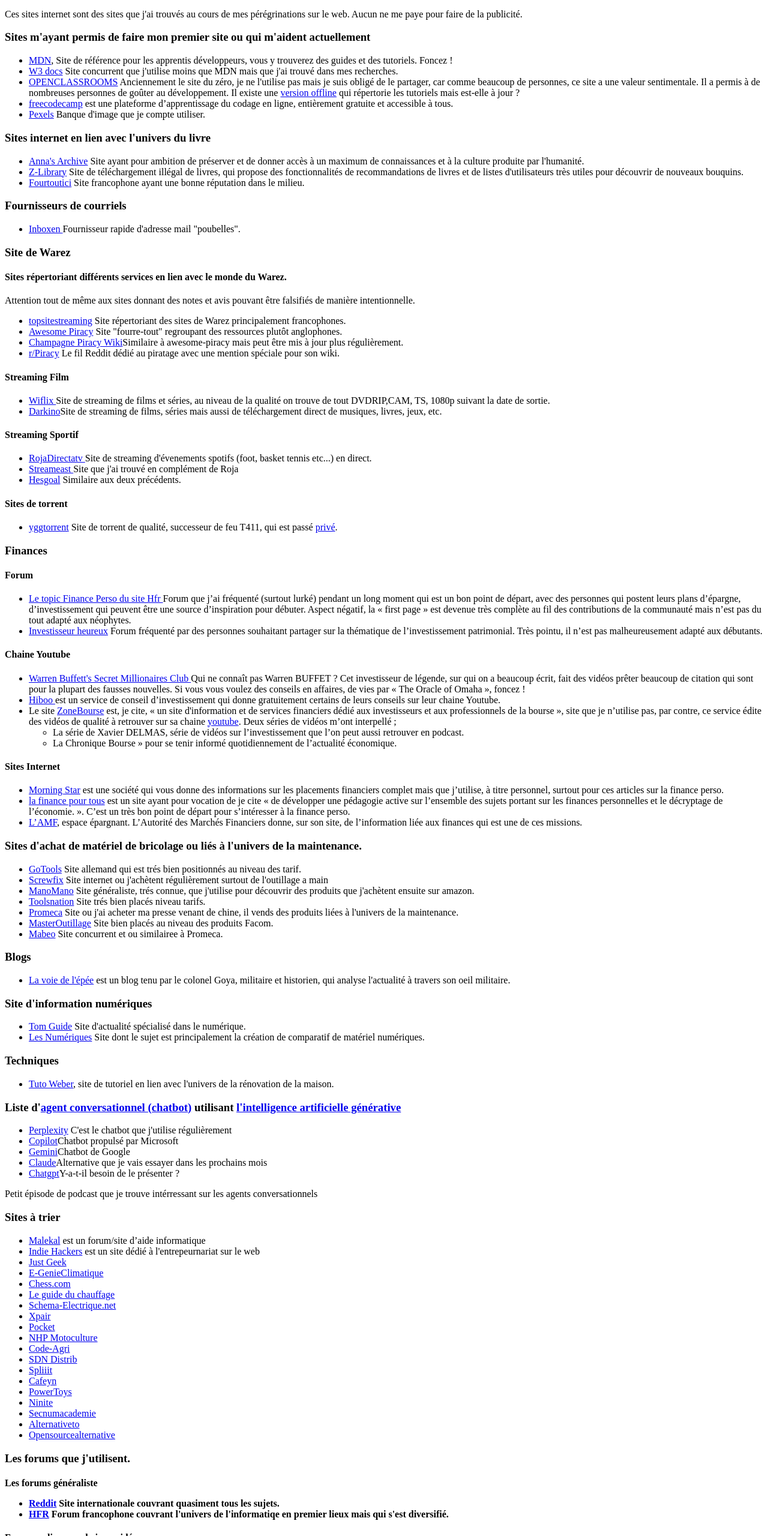
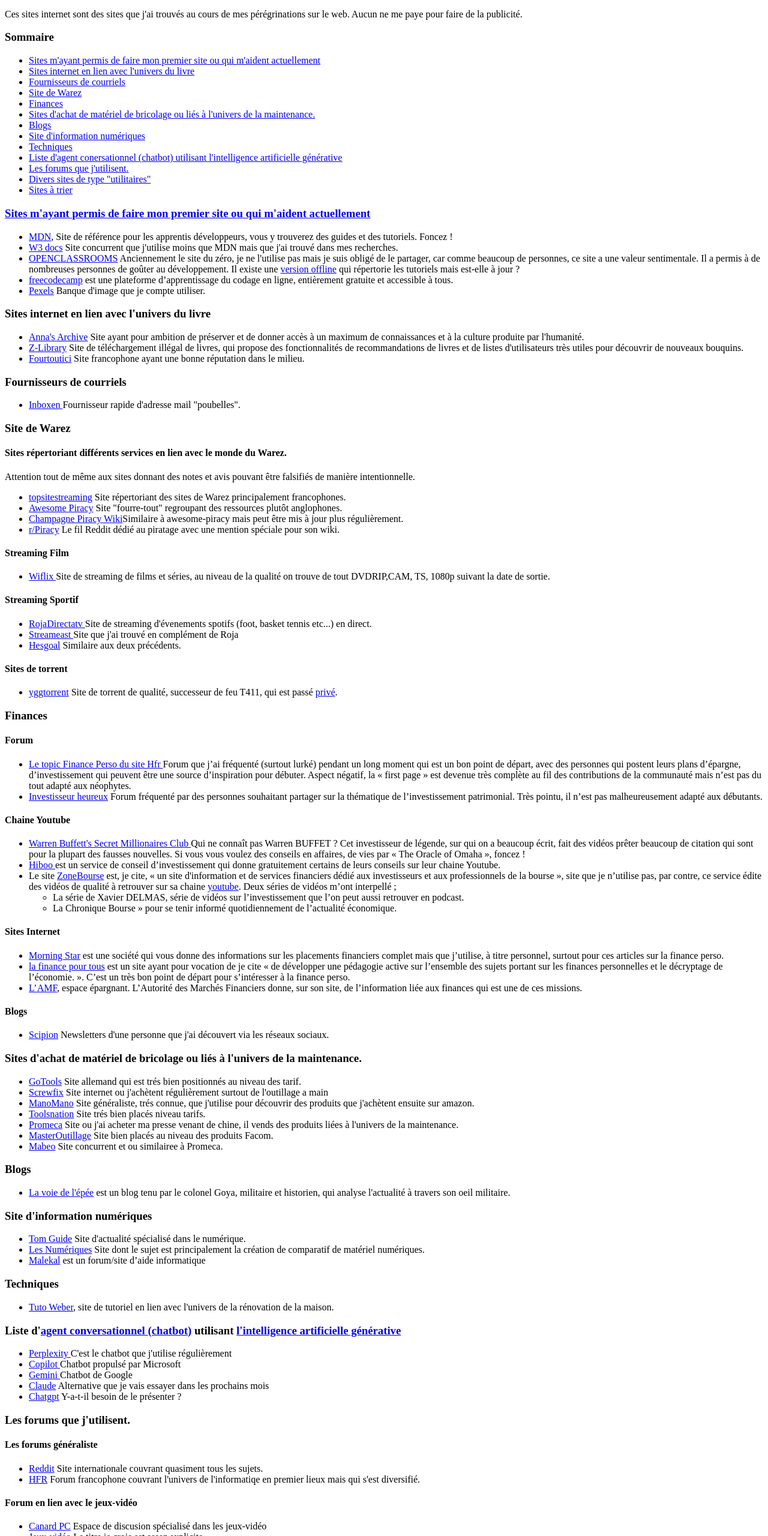
Before and after one commit to khuzdrix/khuzd, a plain HTML site: page html/services.html in a window 1280 px wide. Shown: the part 240-2800 px from the top of the page at 60% size. Drawn offline with Linux system fonts and the light colour scheme.

Commit message:
MaJ services.html
MaJ services.html

Ajout de divers liens.
Correction diverses.

```diff
--- a/html/services.html
+++ b/html/services.html
@@ -33,14 +33,38 @@
 
     <main>
 
+        <section id="introduction_service">
             <article>
                 <h2>Mes services et sites internet favoris</h2>
                 <p>
                 Ces sites internet sont des sites que j'ai trouvés au cours de mes pérégrinations sur le web. Aucun ne me paye pour faire de la publicité.
                 </p>
             </article>
+        </section>
 
-        <article>
+        <section id="sommaire">
+
+            <h3>Sommaire</h3>
+            <ul>
+                <li><a href="#site_aide_creation">Sites m'ayant permis de faire mon premier site ou qui m'aident actuellement</a></li>
+                <li><a href="#site_livre">Sites internet en lien avec l'univers du livre</a></li>
+                <li><a href="#site_fournisseurs_courriels">Fournisseurs de courriels</a></li>
+                <li><a href="#site_warez">Site de Warez</a></li>
+                <li><a href="#site_finance">Finances</a></li>
+                <li><a href="#site_brico">Sites d'achat de matériel de bricolage ou liés à l'univers de la maintenance.</a></li>
+                <li><a href="#blogs">Blogs</a></li>
+                <li><a href="#site_info_num">Site d'information numériques</a></li>
+                <li><a href="#site_technique">Techniques</a></li>
+                <li><a href="#site_agent_conversationnel">Liste d'agent conersationnel (chatbot) utilisant l'intelligence artificielle générative</a></li>
+                <li><a href="#site_forum">Les forums que j'utilisent.</a></li>
+                <li><a href="#site_utilitaire">Divers sites de type "utilitaires"</a></li>
+                <li><a href="#site_à_trier">Sites à trier</a</li>
+            </ul>
+        </section>
+
+        <section id="corps_service">
+
+            <article id="site_aide_creation">
                 <h3>Sites m'ayant permis de faire mon premier site ou qui m'aident actuellement</h3>
             <ul>
                 <li><a target="_blank" href="https://developer.mozilla.org">MDN</a>, Site de référence pour les apprentis développeurs, vous y trouverez des guides et des tutoriels. Foncez !</li>
@@ -50,7 +74,8 @@
                 <li><a href="https://www.pexels.com/fr-fr/" target="_blank">Pexels</a> Banque d'image que je compte utiliser.</li>
             </ul>
             </article>
-        <article>
+
+            <article id="site_livre">
                 <h3>Sites internet en lien avec l'univers du livre</h3>
                 <ul>
                     <li><a target="_blank" href="https://annas-archive.org/">Anna's Archive</a> Site ayant pour ambition de préserver et de donner accès à un maximum de connaissances et à la culture produite par l'humanité.</li>
@@ -58,13 +83,15 @@
                     <li><a target="_blank" href="https://fourtoutici.click/">Fourtoutici</a> Site francophone ayant une bonne réputation dans le milieu.</li>
                 </ul>
             </article>
-        <article>
+
+            <article id="site_fournisseurs_courriels">
                 <h3>Fournisseurs de courriels </h3>
                 <ul>
                     <li><a target="_blank" href="https://inboxen.org/">Inboxen </a>Fournisseur rapide d'adresse mail "poubelles".</li>
                 </ul>
             </article>
-        <article>
+
+            <article id="site_warez">
                 <h3>Site de Warez</h3>
 
                 <section>
@@ -84,7 +111,6 @@
                     <h4>Streaming Film</h4>
                 <ul>
                     <li><a target="_blank" href="https://wiflix.promo/">Wiflix </a>Site de streaming de films et séries, au niveau de la qualité on trouve de tout DVDRIP,CAM, TS, 1080p suivant la date de sortie. </li>
-                <li><a href="https://catalogue.darkino6.top/" target="_blank">Darkino</a>Site de streaming de films, séries mais aussi de téléchargement direct de musiques, livres, jeux, etc. </li>
 
                 </ul>
                 </section>
@@ -109,7 +135,7 @@
 
             </article>
 
-        <article>
+            <article id="site_finance">
 
                 <h3>Finances</h3>
 
@@ -122,7 +148,9 @@
                     </ul>
                 </section>
                 <section>
+
                     <h4>Chaine Youtube</h4>
+
                     <p>
                         <ul>
                             <li><a target="_blank" href="https://www.youtube.com/@SecretMillionairesClub">Warren Buffett's Secret Millionaires Club </a>Qui ne connaît pas Warren BUFFET ? Cet investisseur de légende, sur qui on a beaucoup écrit, fait des vidéos prêter beaucoup de citation qui sont pour la plupart des fausses nouvelles. Si vous vous voulez des conseils en affaires, de vies par « The Oracle of Omaha », foncez !</li>
@@ -136,6 +164,7 @@
                         </ul>
                     </p>
                 </section>
+
                 <section>
                     <h4>Sites Internet</h4>
                     <p>
@@ -147,8 +176,16 @@
                         </ul>
                     </p>
                 </section>
+
+                <section>
+                    <h4>Blogs</h4>
+                    <ul>
+                        <li><a href="https://scipion8.substack.com/" target="_blank">Scipion</a> Newsletters d'une personne que j'ai découvert via les réseaux sociaux.</li>
+                    </ul>
+                </section>
             </article>
-        <article>
+
+            <article id="site_brico">
                 <h3>Sites d'achat de matériel de bricolage ou liés à l'univers de la maintenance.</h3>
                 <ul>
                     <li><a target="_blank" href="https://www.gotools.de/">GoTools</a> Site allemand qui est trés bien positionnés au niveau des tarif. </li>
@@ -160,69 +197,47 @@
                     <li><a href="https://www.mabeo-industries.com/" target="_blank">Mabeo</a> Site concurrent et ou similairee à Promeca.</li>
                 </ul>
             </article>
-        <article>
+
+            <article id="blogs">
                 <h3>Blogs</h3>
                 <ul>
                     <li><a target="_blank" href="https://lavoiedelepee.blogspot.com/"> La voie de l'épée</a> est un blog tenu par le colonel Goya, militaire et historien, qui analyse l'actualité à travers son oeil militaire.</li>
                 </ul>
             </article>
 
-        <article>
+            <article id="site_info_num">
                 <h3>Site d'information numériques</h3>
                 <ul>
                     <li><a href="https://www.tomsguide.fr/" target="_blank">Tom Guide</a> Site d'actualité spécialisé dans le numérique.</li>
                     <li><a href="https://www.lesnumeriques.com/" target="_blank">Les Numériques</a> Site dont le sujet est principalement la création de comparatif de matériel numériques.</li>
+                    <li><a href="https://www.malekal.com/" target="_blank">Malekal</a> est un forum/site d’aide informatique </li>
                 </ul>
             </article>
 
-        <article>
+            <article id="site_technique">
                 <h3>Techniques</h3>
                 <ul>
                     <li><a href="https://www.fr.weber/tuto/tuto-weber" target="_blank">Tuto Weber</a>, site de tutoriel en lien avec l'univers de la rénovation de la maison.</li>
                 </ul>
             </article>
-        <article>
+
+            <article id="site_agent_conversationnel">
                 <h3>Liste d'<a href="https://fr.wikipedia.org/wiki/Chatbot" target="_blank">agent conversationnel (chatbot)</a> utilisant <a href="https://fr.wikipedia.org/wiki/Intelligence_artificielle_g%C3%A9n%C3%A9rative" target="_blank">l'intelligence artificielle générative</a></h3>
                 <ul>
-                <li><a href="https://www.perplexity.ai" target="_blank" >Perplexity</a> C'est le chatbot que j'utilise régulièrement</li>
-                <li><a href="https://copilot.microsoft.com/" target="_blank" >Copilot</a>Chatbot propulsé par Microsoft</li>
-                <li><a href="https://gemini.google.com/app" target="_blank">Gemini</a>Chatbot de Google</li>
-                <li><a href="https://claude.ai/" target="_blank" >Claude</a>Alternative que je vais essayer dans les prochains mois</li>
-                <li><a href="https://chatgpt.com/" target="_blank">Chatgpt</a>Y-a-t-il besoin de le présenter ?</li>
+                    <li><a href="https://www.perplexity.ai" target="_blank" >Perplexity </a> C'est le chatbot que j'utilise régulièrement</li>
+                    <li><a href="https://copilot.microsoft.com/" target="_blank" >Copilot </a>Chatbot propulsé par Microsoft</li>
+                    <li><a href="https://gemini.google.com/app" target="_blank">Gemini </a>Chatbot de Google</li>
+                    <li><a href="https://claude.ai/" target="_blank" >Claude</a> Alternative que je vais essayer dans les prochains mois</li>
+                    <li><a href="https://chatgpt.com/" target="_blank">Chatgpt</a> Y-a-t-il besoin de le présenter ?</li>
                 </ul>
-            <p>Petit épisode de podcast que je trouve intérressant sur les agents conversationnels </p>
             </article>
 
+            <article id="site_forum">
 
                 <article>
-            <h3>Sites à trier</h3>
-            <ul>
-                <li><a href="https://www.malekal.com/" target="_blank">Malekal</a> est un forum/site d’aide informatique </li>
-                <li><a href="https://www.indiehackers.com/" target="_blank">Indie Hackers</a> est un site dédié à l'entrepeurnariat sur le web</li>
-                <li><a href="https://www.justgeek.fr/">Just Geek</a></li>
-                <li><a href="https://www.e-genieclimatique.com/" target="_blank">E-GenieClimatique </a></li>
-                <li><a href="https://www.chess.com/fr" target="_blank">Chess.com </a></li>
-                <li><a href="https://www.leguideduchauffage.com/" target="_blank">Le guide du chauffage</a></li>
-                <li><a href="https://schema-electrique.net/" target="_blank">Schema-Electrique.net</a></li>
-                <li><a href="https://www.xpair.com/" target="_blank">Xpair </a></li>
-                <li><a href="https://getpocket.com/about" target="_blank">Pocket</a></li>
-                <li><a href="https://www.nhp-motoculture.fr/" target="_blank">NHP Motoculture</a></li>
-                <li><a href="https://code-agri.fr/" target="_blank">Code-Agri</a></li>
-                <li><a href="https://sdn-distrib.com/" target="_blank">SDN Distrib</a></li>
-                <li><a href="https://www.spliiit.com/fr" target="_blank">Spliiit</a></li>
-                <li><a href="https://www.cafeyn.co/fr/offers?return=homepage" target="_blank">Cafeyn</a></li>
-                <li><a href="https://learn.microsoft.com/fr-fr/windows/powertoys/" target="_blank">PowerToys</a></li>
-                <li><a href="https://ninite.com/" target="_blank">Ninite</a></li>
-                <li><a href="https://secnumacademie.gouv.fr/" target="_blank">Secnumacademie</a></li>
-                <li><a href="https://alternativeto.net/">Alternativeto</a></li>
-                <li><a href="https://www.opensourcealternative.to/" target="_blank">Opensourcealternative</a></li>
 
-            </ul>
-        </article>
-        <article>
-            <article>
                     <h3>Les forums que j'utilisent.</h3>
-                <h4>Les forums généraliste</h>
+                    <h4>Les forums généraliste</h4>
                     <p>
                         <ul>
                             <li><a href="https://www.reddit.com/" target="_blank">Reddit</a> Site internationale couvrant quasiment tous les sujets.</li>
@@ -248,20 +263,56 @@
                         </ul>
                     </p>
                 </article>
+            </article>
 
-<!--
-  <li> est un site spécialisé dans les équipements et les pièces pour les machines de motoculture (tondeuses, tronçonneuses, etc.).</li>
-                <li> propose des informations et des ressources pour les professionnels de l’agriculture, notamment des codes et des réglementations.</li>
-                <li> propose des solutions de motorisation électrique pour les industries. Ils fournissent des moteurs monophasés et triphasés, des courroies, des poulies, des chaînes, des pignons, des roulements et des paliers. Leur objectif est de répondre aux besoins des professionnels en matière d’équipements de qualité1.</li>
-                <li> vous permet de partager et de réduire le prix de vos abonnements en toute sécurité. Vous pouvez partager vos frais d’abonnement avec d’autres utilisateurs, ce qui vous permet de diviser le coût. Ils offrent un large éventail de services, notamment Netflix, Spotify, Disney+, YouTube Premium, Nord VPN et Crunchyroll2.</li>
-                <li> est un abonnement aux magazines en ligne. Ils proposent plus de 2 500 titres de presse, couvrant les actualités, la politique, le sport, la culture et bien plus encore. Vous pouvez profiter de la lecture intelligente sur leur Smart Reader® ou lire comme si le journal était entre vos mains3.</li>
-                <li> est un ensemble d’utilitaires pour personnaliser Windows. Il comprend des outils tels que ColorPicker, FancyZones, File Explorer Extensions, Image Resizer, Keyboard Manager, PowerRename, PowerToysRun et bien d’autres4.</li>
-                <li> Service proposant un utilitaire permettant de télécharger et mettre à jours des programmes windows rapidement en seul fois. Trés utile surtout lors de la réinsatallation d'un ordinateur. </li>
-                <li>, est un site réalisé pas les experts de l’ANSSI qui propose un MOOC sur la xécurité informatique.</li>
-                <li> est un site internet permettant principalement de trouver une alternative à un logiciel ou service web que vous utilisez.</li>
-                <li> est un répertoire qui recense plus de 500 alternatives open source à des produits logiciels propriétaires populaires. Il couvre une variété de catégories, notamment l’analyse, l’automatisation, le stockage en nuage, la gestion de contenu, la base de données, le développement, la visualisation, la sécurité et bien plus encore. Chaque alternative est accompagnée d’une description, de détails sur la licence et des informations sur les langages de programmation pris en charge. Vous pouvez filtrer les alternatives par catégorie, licence, nombre d’étoiles et date d’ajout. C’est un excellent outil pour découvrir des solutions open source gratuites ! </li>
+            <article id="site_utilitaire">
+                <h3> Divers sites de type "utilitaires"</h3>
+                <ul>
+                    <li><a href="https://www.scribens.fr/" target="_blank"> Scribens</a> Site de corrections d'orthographe</li>
+                    <li><a href="https://alternativeto.net/" target="_blank">Alternativeto</a> est un service essayant de vous donner d'autre choix de logiciel à utiliser dans votre vie numérique.</li>
+                    <li><a href="https://www.opensourcealternative.to/" target="_blank">Opensourcealternative</a> similaire à Alternativeto mais ne proposent que des alternatives Opensources</li>
+                    <li><a href="https://dictionnaire.lerobert.com/" target="_blank">Dictionnaire Le Robert</a> Ai-je vraiment besoin de le présenter ?</li>
+                    <li><a href="" target="_blank"></a></li>
+                    <li><a href="" target="_blank"></a></li>
+                    <li><a href="" target="_blank"></a></li>
+                </ul>
+            </article>
+            <article id="site_à_trier">
+                <h3>Sites à trier</h3>
+                <ul>
 
--->
+
+                    <li><a href="https://www.indiehackers.com/" target="_blank">Indie Hackers</a> est un site dédié à l'entrepeurnariat sur le web</li>
+                    <li><a href="https://www.justgeek.fr/">Just Geek</a></li>
+                    <li><a href="https://www.e-genieclimatique.com/" target="_blank">E-GenieClimatique </a></li>
+                    <li><a href="https://www.chess.com/fr" target="_blank">Chess.com </a></li>
+                    <li><a href="https://www.leguideduchauffage.com/" target="_blank">Le guide du chauffage</a></li>
+                    <li><a href="https://schema-electrique.net/" target="_blank">Schema-Electrique.net</a></li>
+                    <li><a href="https://www.xpair.com/" target="_blank">Xpair </a></li>
+                    <li><a href="https://getpocket.com/about" target="_blank">Pocket</a></li>
+                    <li><a href="https://www.nhp-motoculture.fr/" target="_blank">NHP Motoculture</a></li>
+                    <li><a href="https://code-agri.fr/" target="_blank">Code-Agri</a></li>
+                    <li><a href="https://sdn-distrib.com/" target="_blank">SDN Distrib</a></li>
+                    <li><a href="https://www.spliiit.com/fr" target="_blank">Spliiit</a></li>
+                    <li><a href="https://www.cafeyn.co/fr/offers?return=homepage" target="_blank">Cafeyn</a></li>
+                    <li><a href="https://learn.microsoft.com/fr-fr/windows/powertoys/" target="_blank">PowerToys</a></li>
+                    <li><a href="https://ninite.com/" target="_blank">Ninite</a></li>
+                    <li><a href="https://secnumacademie.gouv.fr/" target="_blank">Secnumacademie</a></li>
+                    <li><a href="https://www.bleepingcomputer.com/">BleepingComputer.com</a></li>
+                    <li><a href="https://www.my-mooc.com/fr/">My Mooc</a></li>
+                    <li><a href="https://trello.com/">Trello</a></li>
+                    <li><a href="https://knowyourmeme.com/">Knowyourmeme</a></li>
+                    <li><a href="" target="_blank"></a></li>
+                    <li><a href="" target="_blank"></a></li>
+                    <li><a href="" target="_blank"></a></li>
+
+
+
+                </ul>
+            </article>
+
+        </section>
+
     </main>
 
     <hr>
```
Lines whose indentation alone changed are shown as unchanged.
